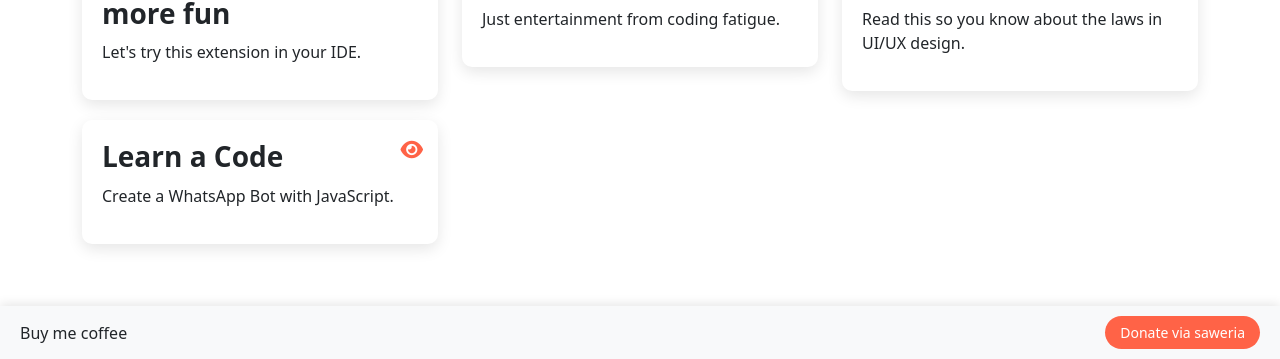
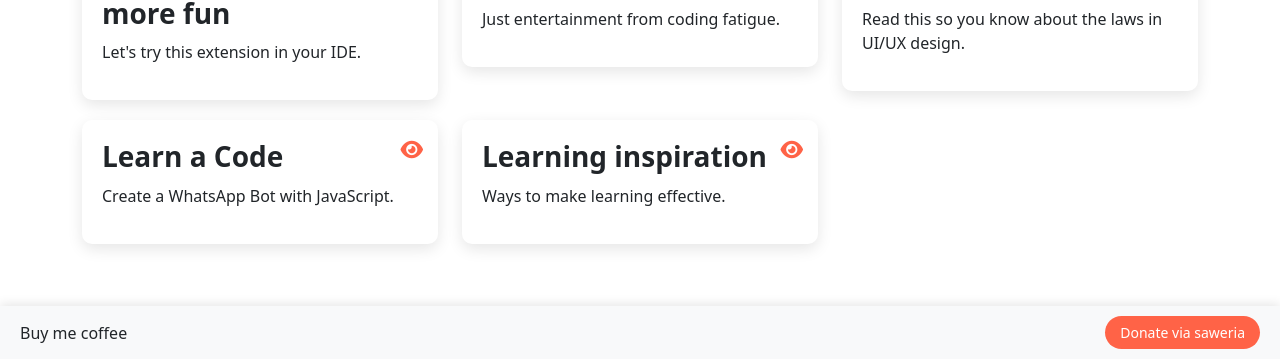
Before and after one commit to Hafezaul/lizfia, a plain HTML site: page bookmark.html in a window 1280 px wide. Shown: the part 441-800 px from the top of the page. Drawn offline with nearby package versions, Linux system fonts and the light colour scheme.

Commit message:
Update bookmark.html

```diff
--- a/bookmark.html
+++ b/bookmark.html
@@ -109,22 +109,21 @@
                     </div>
                 </div>
             </div>
-          <!--
 
-             Bookmark Card 5
+     <!--   Bookmark Card 5 -->
             <div class="col-md-6 col-lg-4" data-aos="fade-up" data-aos-delay="200">
                 <div class="bookmark-card">
                     <div class="card-body">
-                        <a href="https://example.com/photography" class="view-link" target="_blank">
+                        <a href="https://youtu.be/TjPFZaMe2yw?si=fXH_8Zl5dvl3n6hO" class="view-link" target="_blank">
                             <i class="fas fa-eye"></i>
                         </a>
-                        <h3>Photography Resources</h3>
-                        <p>Free stock photos, editing tools, and photography inspiration for creative projects.</p>
+                        <h3>Learning inspiration</h3>
+                        <p>Ways to make learning effective.</p>
                     </div>
                 </div>
             </div>
 
-             Bookmark Card 6
+          <!--   Bookmark Card 6
             <div class="col-md-6 col-lg-4" data-aos="fade-up" data-aos-delay="300">
                 <div class="bookmark-card">
                     <div class="card-body">
```
